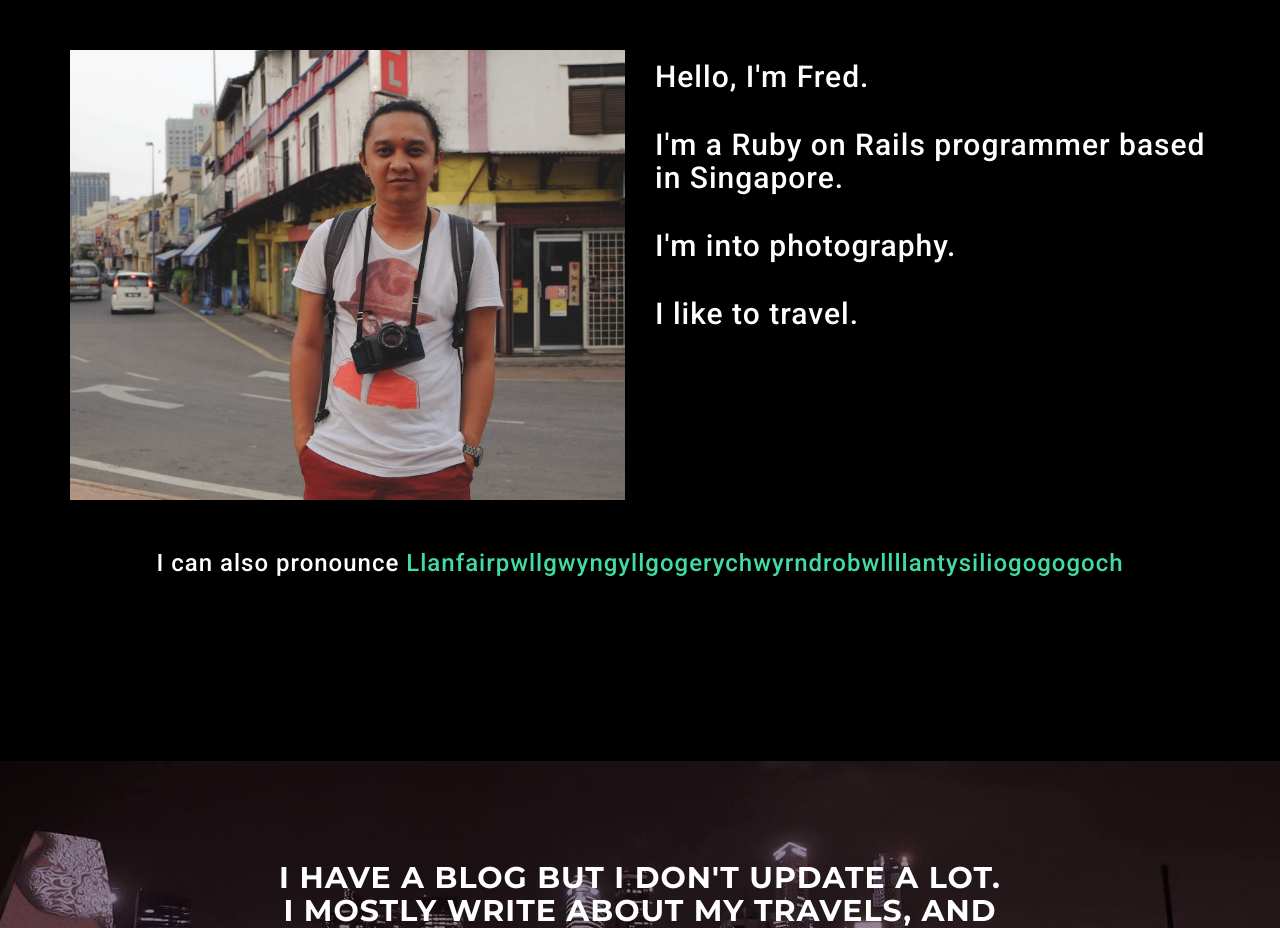
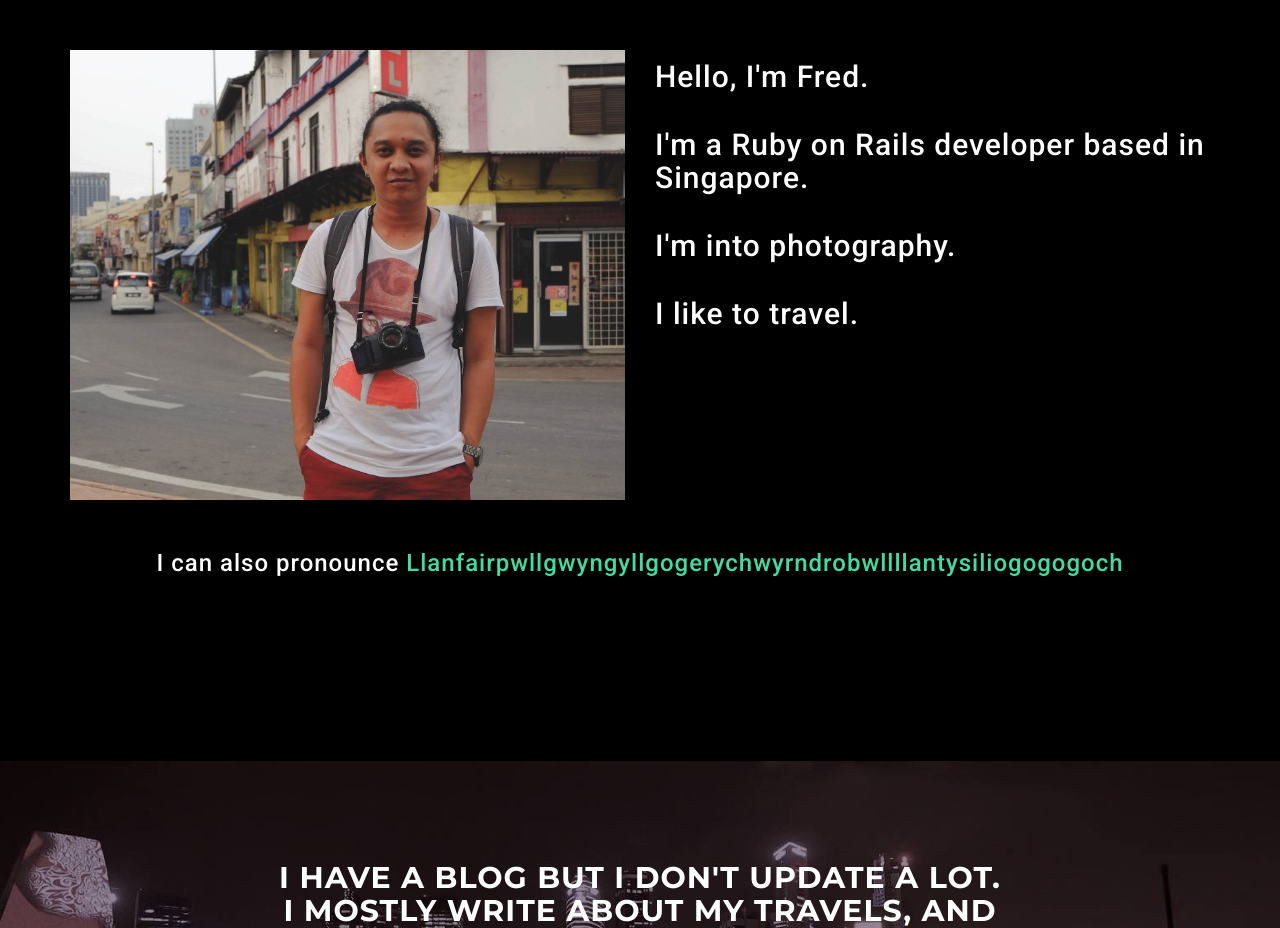
Before and after one commit to fredbaa/fredbaa.github.io, a plain HTML site: page index.html in a window 1280 px wide. Shown: the part 900-1828 px from the top of the page. Drawn offline with Linux system fonts and the light colour scheme; some packages are replaced by stand-ins of ours.

Commit message:
Update index.html

```diff
--- a/index.html
+++ b/index.html
@@ -86,7 +86,7 @@
             <div class="about-desc col-lg-6 text-left" style="padding-top:10px;">
               <div class='about-text'>
                 <h2>Hello, I'm Fred.</h2>
-                <h2>I'm a Ruby on Rails programmer based in Singapore.</h2>
+                <h2>I'm a Ruby on Rails developer based in Singapore.</h2>
                 <h2>I'm into photography.</h2>
                 <h2>I like to travel.</h2>
               </div>
```
